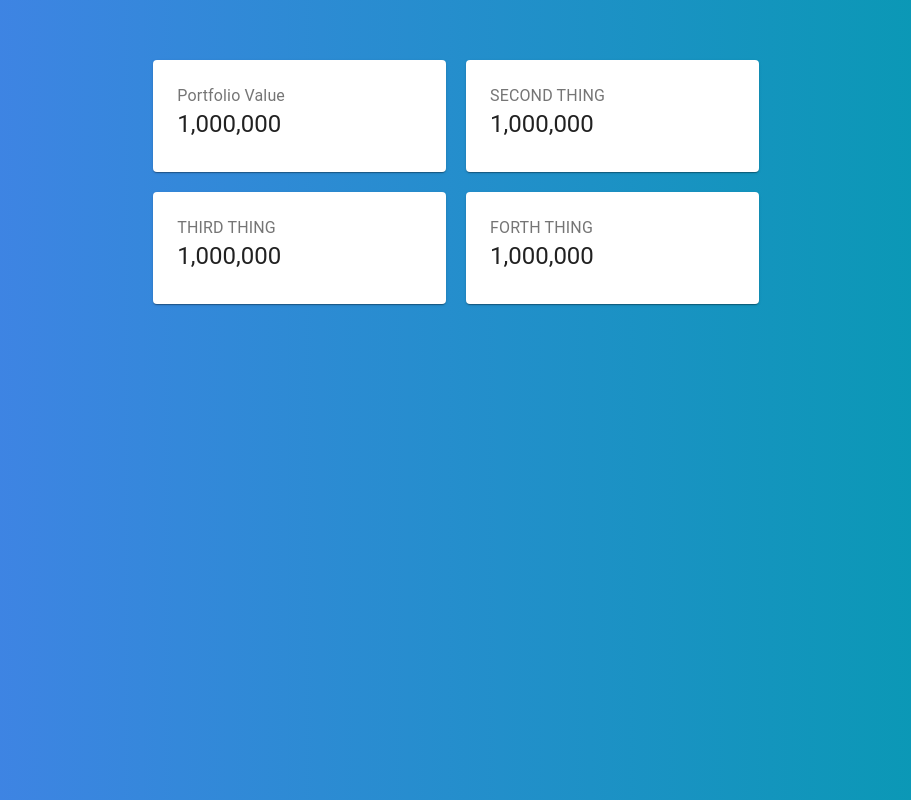
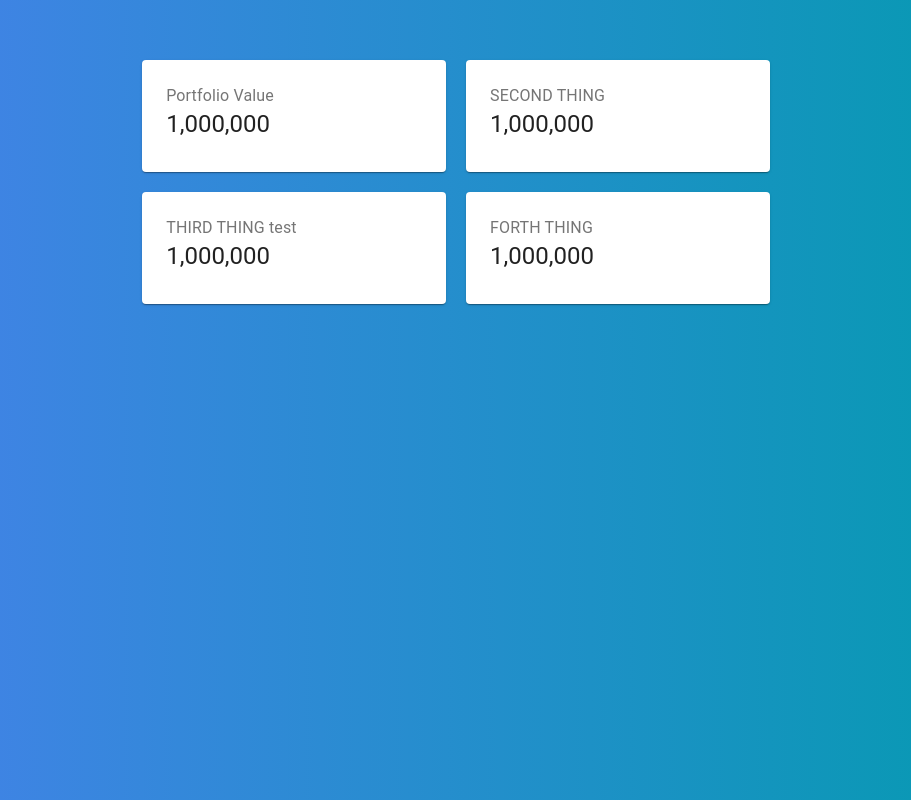
Before and after one commit to JasonEide/stock-project, a React (Create React App) app: page / in a window 1280 px wide. Shown: the whole page, without its empty margins (184-1095 px from the left). Built offline with nearby package versions, Linux system fonts and the light colour scheme.

Commit message:
test commit

```diff
--- a/src/components/cards/cards.jsx
+++ b/src/components/cards/cards.jsx
@@ -32,7 +32,7 @@ export default function Cards(/*You guys add parameters here. just read the code
             </Grid>
             <Grid item component={Card} xs={5} md={5} className={names(styles.card, styles.THIRDPARAMETER)} /* THIRD COMPONENT */>
                 <CardContent>
-                    <Typography color='textSecondary'>THIRD THING</Typography>
+                    <Typography color='textSecondary'>THIRD THING test</Typography>
                     <Typography variant='h5'>
                         <CountUp start={0} end={1000000} duration={2.5} separator=','/>
                     </Typography>
```
